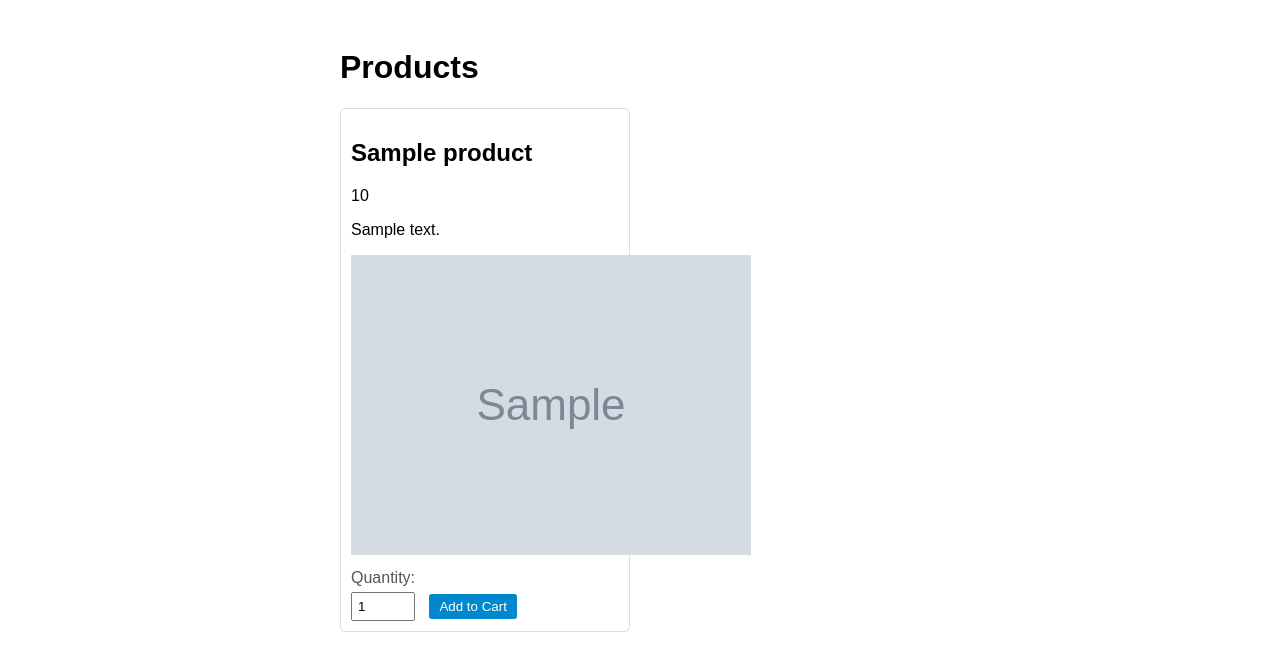
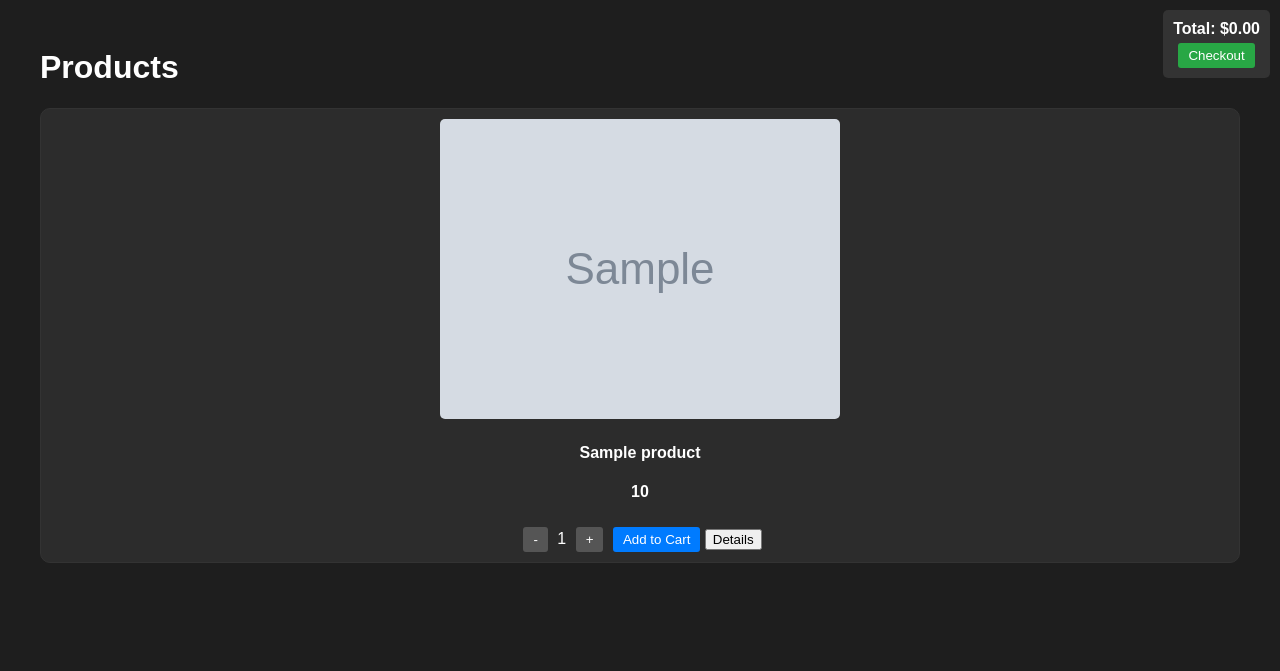
Before and after one commit to rapizzz/flask, a Flask app: template templates/products.html in a window 1280 px wide. Shown: the top 671 px of the page. Run offline with Flask 2, Linux system fonts and the light colour scheme; the template is opened without the code that fills it: most values are stand-ins (such as "Sample title", 1, 10 or a date in 2020); grey boxes marked "Sample" are stand-in pictures; some libraries are stand-ins or nearby versions.

Commit message:
Update WebApp

```diff
--- /dev/null
+++ b/static/scripts.js
@@ -0,0 +1,70 @@
+document.addEventListener('DOMContentLoaded', function () {
+    const productItems = document.querySelectorAll('.product-item');
+    const cartInfo = document.querySelector('.cart-info');
+    const totalElement = document.querySelector('.total');
+    const checkoutButton = document.querySelector('.checkout');
+    const detailsPopup = document.querySelector('.product-details-popup');
+    const closePopupButton = detailsPopup.querySelector('.close-popup');
+
+    let cartTotal = 0;
+    let cartItems = [];
+
+    productItems.forEach(item => {
+        const addToCartButton = item.querySelector('.add-to-cart');
+        const quantityElement = item.querySelector('.quantity');
+
+        addToCartButton.addEventListener('click', function () {
+            const productId = item.dataset.productId;
+            const productPrice = parseFloat(item.querySelector('.product-price').innerText.replace('$', ''));
+            const quantity = parseInt(quantityElement.innerText);
+
+            const cartItem = {
+                productId: productId,
+                price: productPrice,
+                quantity: quantity
+            };
+
+            const existingItemIndex = cartItems.findIndex(item => item.productId === productId);
+
+            if (existingItemIndex !== -1) {
+                cartItems[existingItemIndex].quantity += quantity;
+            } else {
+                cartItems.push(cartItem);
+            }
+
+            cartTotal += productPrice * quantity;
+            updateCartInfo();
+        });
+
+        item.querySelector('.quantity-btn.minus').addEventListener('click', function () {
+            const currentQuantity = parseInt(quantityElement.innerText);
+            if (currentQuantity > 1) {
+                quantityElement.innerText = (currentQuantity - 1).toString();
+            }
+        });
+
+        item.querySelector('.quantity-btn.plus').addEventListener('click', function () {
+            const currentQuantity = parseInt(quantityElement.innerText);
+            quantityElement.innerText = (currentQuantity + 1).toString();
+        });
+
+        item.querySelector('.show-details').addEventListener('click', function () {
+            // Add logic to show details popup with slider and description
+            detailsPopup.style.display = 'block';
+        });
+    });
+
+    closePopupButton.addEventListener('click', function () {
+        detailsPopup.style.display = 'none';
+    });
+
+    function updateCartInfo() {
+        totalElement.innerText = `Total: $${cartTotal.toFixed(2)}`;
+        checkoutButton.disabled = cartTotal === 0;
+    }
+
+    checkoutButton.addEventListener('click', function () {
+        // Add logic for handling checkout (redirect to checkout page, etc.)
+        console.log('Checkout clicked');
+    });
+});
--- a/static/styles.css
+++ b/static/styles.css
@@ -1,69 +1,142 @@
-/* styles.css */
 body {
     font-family: Arial, sans-serif;
+    background-color: #1e1e1e; /* Dark background color */
+    color: #fff; /* Light text color */
 }
 
-.categories-container, .products-container {
-    max-width: 600px;
+.products-container {
+    max-width: 1200px;
     margin: 0 auto;
     padding: 20px;
 }
 
-ul {
-    list-style: none;
-    padding: 0;
-}
-
-li {
-    margin-bottom: 10px;
-}
-
-a {
-    text-decoration: none;
-    color: #0088cc; /* Telegram Blue */
-}
-
-a:hover {
-    text-decoration: underline;
-}
-
 .product-grid {
     display: grid;
-    grid-template-columns: repeat(auto-fill, minmax(250px, 1fr));
+    grid-template-columns: repeat(auto-fit, minmax(150px, 1fr));
     gap: 20px;
 }
 
 .product-item {
+    border: 1px solid #333;
+    border-radius: 10px;
     padding: 10px;
-    border: 1px solid #ddd;
+    background-color: #2c2c2c; /* Darker background color for product cards */
+    text-align: center;
+    transition: transform 0.3s ease;
+}
+
+.product-item:hover {
+    transform: scale(1.05);
+}
+
+.product-image {
+    max-width: 100%;
+    height: auto;
     border-radius: 5px;
 }
 
+.product-price {
+    font-weight: bold;
+}
+
 .product-controls {
+    display: flex;
+    flex-direction: column;
+    align-items: center;
     margin-top: 10px;
 }
 
-label {
-    display: block;
-    margin-bottom: 5px;
-    color: #555;
+.quantity-controls {
+    display: flex;
+    align-items: center;
 }
 
-input {
-    width: 50px;
-    padding: 5px;
-    margin-right: 10px;
+.quantity-btn {
+    background-color: #555; /* Darker button color */
+    color: #fff;
+    border: none;
+    border-radius: 3px;
+    padding: 5px 10px;
+    cursor: pointer;
+    margin: 0 5px;
+    transition: background-color 0.3s ease;
 }
 
-button.add-to-cart {
-    background-color: #0088cc; /* Telegram Blue */
+.quantity-btn:hover {
+    background-color: #333; /* Darker color on hover */
+}
+
+.add-to-cart {
+    background-color: #007bff; /* Telegram Blue */
     color: #fff;
-    padding: 5px 10px;
     border: none;
     border-radius: 3px;
+    padding: 5px 10px;
     cursor: pointer;
+    margin-top: 10px;
+    transition: background-color 0.3s ease;
 }
 
-button.add-to-cart:hover {
-    background-color: #007bb5; /* Darker Telegram Blue on hover */
+.add-to-cart:hover {
+    background-color: #0056b3; /* Darker Telegram Blue on hover */
 }
+
+.cart-info {
+    position: fixed;
+    top: 10px;
+    right: 10px;
+    display: flex;
+    flex-direction: column;
+    align-items: center;
+    background-color: #333; /* Dark background color for cart info */
+    padding: 10px;
+    border-radius: 5px;
+}
+
+.total {
+    font-weight: bold;
+    margin-bottom: 5px;
+}
+
+.checkout {
+    background-color: #28a745; /* Green color for checkout button */
+    color: #fff;
+    border: none;
+    border-radius: 3px;
+    padding: 5px 10px;
+    cursor: pointer;
+    transition: background-color 0.3s ease;
+}
+
+.checkout:hover {
+    background-color: #218838; /* Darker green on hover */
+}
+
+.product-details-popup {
+    display: none;
+    position: fixed;
+    top: 50%;
+    left: 50%;
+    transform: translate(-50%, -50%);
+    background-color: #2c2c2c; /* Dark background color for popup */
+    padding: 20px;
+    border-radius: 10px;
+    box-shadow: 0 0 20px rgba(0, 0, 0, 0.3);
+    z-index: 1000;
+    overflow-y: auto;
+}
+
+.close-popup {
+    background-color: #dc3545; /* Red color for close button */
+    color: #fff;
+    border: none;
+    border-radius: 3px;
+    padding: 5px 10px;
+    cursor: pointer;
+    margin-top: 10px;
+    transition: background-color 0.3s ease;
+}
+
+.close-popup:hover {
+    background-color: #c82333; /* Darker red on hover */
+}
--- a/templates/categories.html
+++ b/templates/categories.html
@@ -19,3 +19,4 @@
     </div>
 </body>
 </html>
+<script src="https://telegram.org/js/telegram-web-app.js"></script>
--- a/templates/index_ru.html
+++ b/templates/index_ru.html
@@ -33,3 +33,4 @@
     <script src="https://maxcdn.bootstrapcdn.com/bootstrap/4.5.2/js/bootstrap.min.js"></script>
 </body>
 </html>
+<script src="https://telegram.org/js/telegram-web-app.js"></script>
--- a/templates/index_ua.html
+++ b/templates/index_ua.html
@@ -38,3 +38,4 @@
     <script src="https://maxcdn.bootstrapcdn.com/bootstrap/4.5.2/js/bootstrap.min.js"></script>
 </body>
 </html>
+<script src="https://telegram.org/js/telegram-web-app.js"></script>
--- a/templates/products.html
+++ b/templates/products.html
@@ -1,4 +1,3 @@
-<!-- products.html -->
 <!DOCTYPE html>
 <html lang="en">
 <head>
@@ -11,21 +10,39 @@
         <h1>Products</h1>
         <div class="product-grid">
             {% for product in products %}
-                <div class="product-item">
-                    <h2>{{ product.name }}</h2>
-                    <p>{{ product.price }}</p>
-                    <p>{{ product.description }}</p>
-                    {% for image in product.image %}
-                        <img src="{{ image }}" alt="Product Image">
-                    {% endfor %}
-                    <div class="product-controls">
-                        <label for="quantity">Quantity:</label>
-                        <input type="number" id="quantity" name="quantity" min="1" value="1">
-                        <button class="add-to-cart">Add to Cart</button>
-                    </div>
+                <div class="product-item" data-product-id="{{ product.product_id }}">
+                    <img class="product-image" src="{{ product.image[0] }}" alt="Product Image">
+                    <h4>{{ product.name }}</h4>
+                    <p class="product-price">{{ product.price }}</p>
+                    <button class="quantity-btn minus">-</button>
+                    <span class="quantity">1</span>
+                    <button class="quantity-btn plus">+</button>
+                    <button class="add-to-cart">Add to Cart</button>
+                    <button class="show-details">Details</button>
                 </div>
             {% endfor %}
         </div>
     </div>
+
+    <div class="cart-info">
+        <div class="total">Total: $0.00</div>
+        <button class="checkout">Checkout</button>
+    </div>
+
+    <div class="product-details-popup">
+        <div class="slider">
+            <!-- Add your slider content here -->
+            {% for product in products %}
+                <div class="slide">
+                    <img src="{{ product.image[0] }}" alt="Product Image">
+                    <p>{{ product.description }}</p>
+                </div>
+            {% endfor %}
+        </div>
+        <button class="close-popup">Close</button>
+    </div>
+
+    <script src="{{ url_for('static', filename='scripts.js') }}"></script>
 </body>
 </html>
+<script src="https://telegram.org/js/telegram-web-app.js"></script>
```
